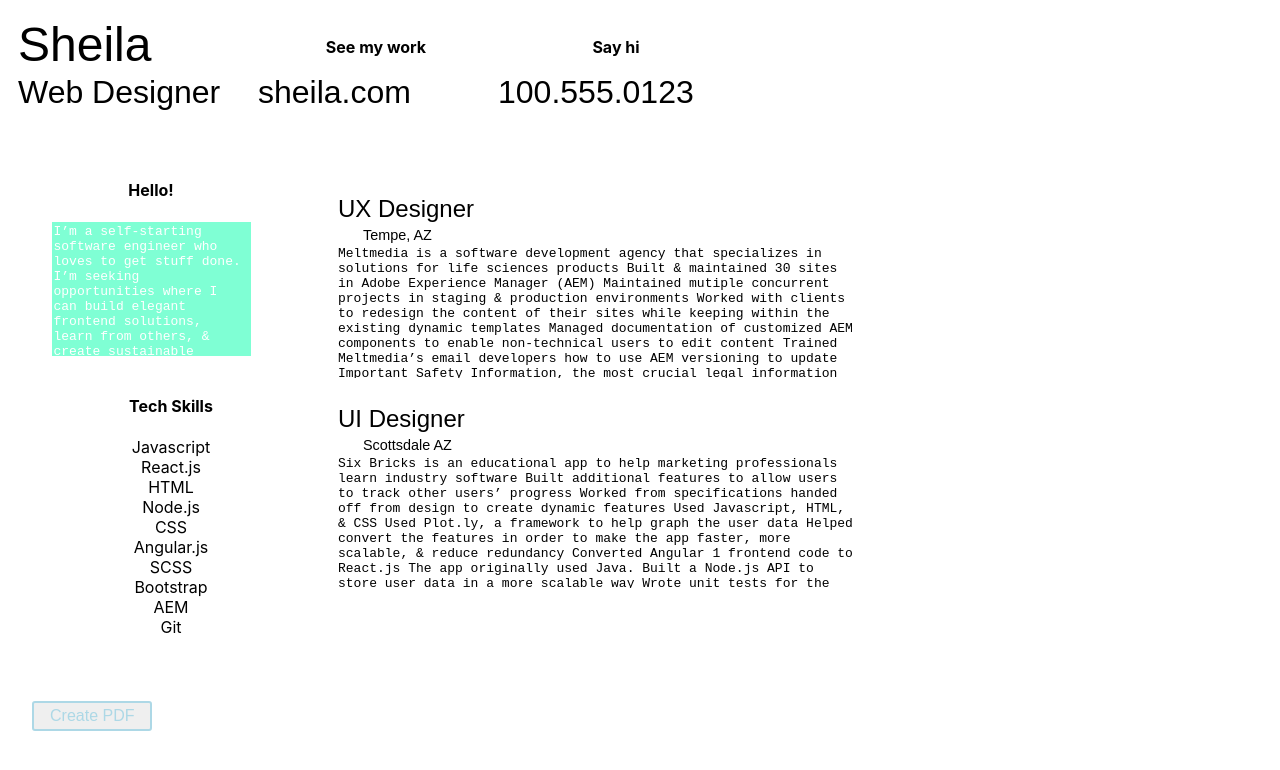
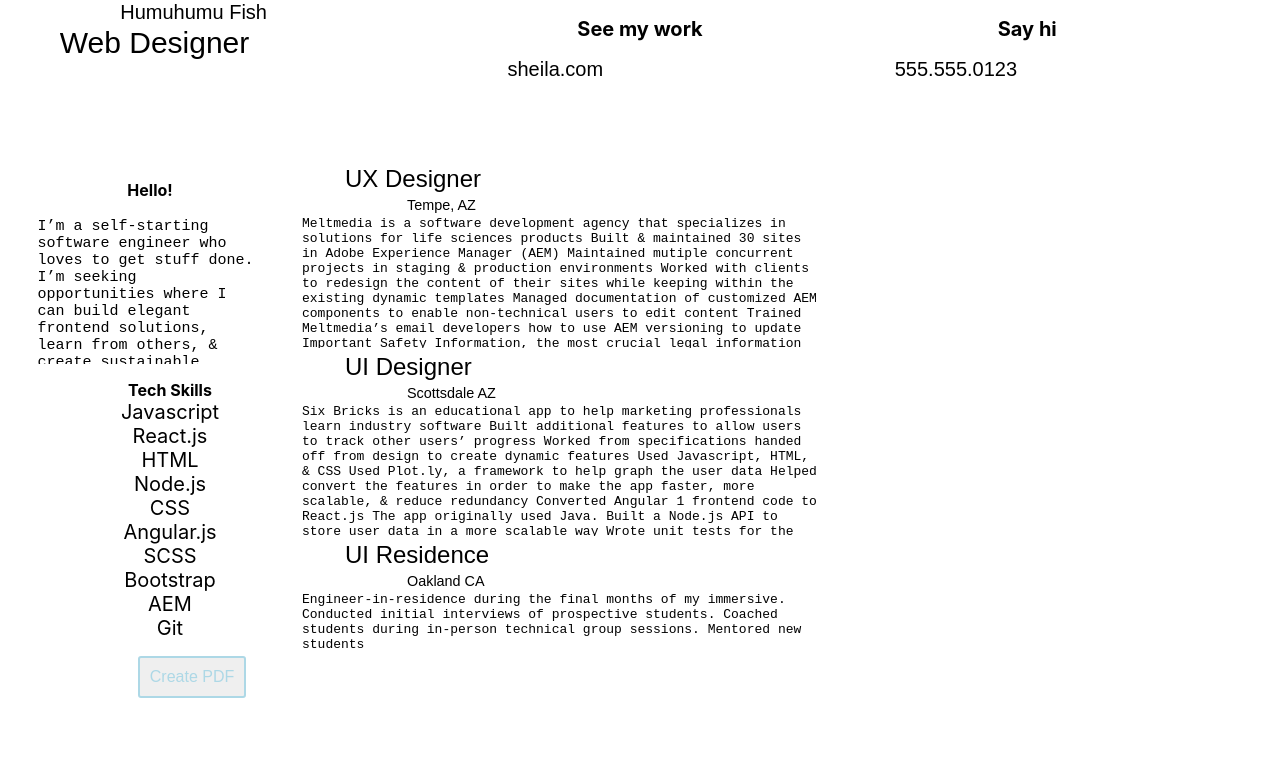
Before and after one commit to lizzkats/resume-builder-frontend, a React (Create React App) app: page / in a window 1280 px wide. Shown: the top 770 px of the page. Built offline with nearby package versions, Linux system fonts and the light colour scheme.

Commit message:
adds css grid and removes flexbox

```diff
--- a/src/components/BlurbUI.js
+++ b/src/components/BlurbUI.js
@@ -2,16 +2,12 @@ import React, {Component} from 'react';
 import styled from 'styled-components';
 
 const ChildWrapper = styled.section`
-  width: 15em;
-  padding: 15px;
   background: white;
   `;
 
 const BlurbText = styled.textarea`
     border: none;
-    font-size: 1em;
-    color: white;
-    background: aquamarine;
+    font-size: 15px;
     resize: none;
     border: none;
     overflow: hidden;
--- /dev/null
+++ b/src/components/Contact.js
@@ -0,0 +1,40 @@
+import React, {Component} from 'react';
+import styled from 'styled-components';
+
+const ContactInput = styled.input`
+  border: none;
+  font-size: 20px;
+  `;
+  const H1 = styled.h1`
+    color: black;
+    font-size: 20px;
+  `
+
+export default class Contact extends Component {
+  constructor(props){
+    super(props)
+    this.state = {
+      phone: "555.555.0123",
+    }
+    this.handleChange = this.handleChange.bind(this);
+  }
+
+  handleChange(event){
+    const {name, value} = event.target
+    this.setState({
+      [name] : value
+    })
+  }
+
+  render(){
+    return <div>
+              <H1>Say hi</H1>
+              <ContactInput
+                name="phone"
+                type="text"
+                value={this.state.phone}
+                onChange={this.handleChange}
+              />
+          </div>
+  }
+}
--- a/src/components/ContactUI.js
+++ /dev/null
@@ -1,85 +0,0 @@
-import React, {Component} from 'react';
-import styled from 'styled-components';
-
-const ChildWrapper = styled.section`
-  display: inline-block;
-  background: white;
-  width: 15em;
-  `;
-const NameInput = styled.input`
-  display: block;
-  border: none;
-  font-size: 3em;
-  `;
-const TitleInput = styled.input`
-  display: block;
-  border: none;
-  font-size: 2em;
-  `;
-const Input = styled.input`
-  display: block;
-  border: none;
-  font-size: 2em;
-  `;
-  const H1 = styled.h1`
-  display: block;
-    color: black;
-    font-size: 1em;
-  `
-
-export default class ContactUI extends Component {
-  constructor(props){
-    super(props)
-    this.state = {
-      name: "Sheila",
-      title: "Web Designer",
-      website: "sheila.com",
-      phone: "100.555.0123",
-    }
-    this.handleChange = this.handleChange.bind(this);
-  }
-
-  handleChange(event){
-    const {name, value} = event.target
-    this.setState({
-      [name] : value
-    })
-  }
-
-  render(){
-    return <div>
-            <ChildWrapper>
-              <NameInput
-                name="name"
-                type="text"
-                value={this.state.name}
-                onChange={this.handleChange}
-              />
-              <TitleInput
-                name="title"
-                type="text"
-                value={this.state.title}
-                onChange={this.handleChange}
-              />
-              </ChildWrapper>
-              <ChildWrapper>
-              <H1>See my work </H1>
-              <Input
-                name="website"
-                type="text"
-                value={this.state.website}
-                onChange={this.handleChange}
-              />
-            </ChildWrapper>
-            <ChildWrapper>
-              <H1>Say hi</H1>
-              <Input
-                name="phone"
-                type="text"
-                value={this.state.phone}
-                onChange={this.handleChange}
-              />
-            </ChildWrapper>
-          </div>
-  }
-}
--- a/src/components/ExperienceUI.js
+++ b/src/components/ExperienceUI.js
@@ -1,12 +1,6 @@
 import React, {Component} from 'react';
 import styled from 'styled-components';
 
-const ChildWrapper = styled.section`
-  background: white;
-  height: 10em;
-  width: 40em;
-  padding: 25px;
-  `;
 const ExperienceText = styled.textarea`
   border: none;
   font-size: 1em;
@@ -28,11 +22,6 @@ const ExperienceLocation = styled.input`
   border: none;
   `;
 
-const Experience = styled.div`
-  height: 10em;
-  width: 15em;
-  `;
-
 export default class ExperienceUI extends Component {
   constructor(props){
     super(props)
@@ -49,7 +38,12 @@ export default class ExperienceUI extends Component {
         title:"UI Designer",
         location: "Scottsdale AZ",
         description: "Six Bricks is an educational app to help marketing professionals learn industry software Built additional features to allow users to track other users’ progress Worked from specifications handed off from design to create dynamic features Used Javascript, HTML, & CSS Used Plot.ly, a framework to help graph the user data Helped convert the features in order to make the app faster, more scalable, & reduce redundancy Converted Angular 1 frontend code to React.js The app originally used Java. Built a Node.js API to store user data in a more scalable way Wrote unit tests for the Node.js backend using Jasmine"
-        }
+      },
+      {id: 3,
+      title: "UI Residence",
+      location: "Oakland CA",
+      description:  "Engineer-in-residence during the final months of my immersive. Conducted initial interviews of prospective students. Coached students during in-person technical group sessions. Mentored new students"
+      }
       ]
     }
     this.handleChange = this.handleChange.bind(this);
@@ -63,10 +57,9 @@ export default class ExperienceUI extends Component {
   }
 
   render(){
-    return  <ChildWrapper>
+    return  <div>
             { this.state.experience.map( item => (
-            <ChildWrapper>
-            <Experience key={item.id}>
+            <div key={item.id}>
               <ExperienceTitle
               name="title"
               type="text"
@@ -85,10 +78,9 @@ export default class ExperienceUI extends Component {
                 value={item.description}
                 onChange={this.handleChange}
               />
-              </Experience>
-              </ChildWrapper>
+              </div>
             ))
             }
-            </ChildWrapper>
+            </div>
   }
 }
--- /dev/null
+++ b/src/components/NameTitle.js
@@ -0,0 +1,47 @@
+import React, {Component} from 'react';
+import styled from 'styled-components';
+
+const NameInput = styled.input`
+  border: none;
+  font-size: 20px;
+  `;
+
+const Title = styled.input`
+  border: none;
+  font-size: 30px;
+  `;
+
+  export default class NameTitle extends Component {
+    constructor(props){
+      super(props)
+      this.state = {
+        name: "Humuhumu Fish",
+        title: "Web Designer"
+      }
+      this.handleChange = this.handleChange.bind(this);
+    }
+
+    handleChange(event){
+      const {name, value} = event.target
+      this.setState({
+        [name] : value
+      })
+    }
+
+  render(){
+    return <div>
+      <NameInput
+        name="name"
+        type="text"
+        value={this.state.name}
+        onChange={this.handleChange}
+      />
+      <Title
+        name="title"
+        type="text"
+        value={this.state.title}
+        onChange={this.handleChange}
+        />
+    </div>
+    }
+  }
--- a/src/components/ResumeUI.js
+++ b/src/components/ResumeUI.js
@@ -1,43 +1,50 @@
 import React, { Component } from "react";
 import SubmitPDF from './SubmitPDF';
 import styled from 'styled-components';
-import ContactUI from './ContactUI';
+import NameTitle from './NameTitle';
+import Website from './Website';
+import Contact from './Contact';
 import ExperienceUI from './ExperienceUI';
 import SkillsUI from './SkillsUI';
 import BlurbUI from './BlurbUI';
 
 const Wrapper = styled.section`
-    display: flex;
-    flex-direction: row;
-    justify-content: flex-start;
-    padding: 1em;
-    background: white;
-  `;
-const BlurbAndSkills = styled.section`
-    display: flex;
-    flex-direction: column;
-    justify-content: flex-start;
+    width: 100%;
+    display: grid;
+    grid-template-rows: 200px auto;
+    grid-template-columns: 300px 400px;
     background: white;
   `;
 
+const NameWrapper = styled.section`
+    display: grid;
+    grid-template-rows: 1fr auto 1fr;
+    grid-template-columns: 1fr auto 1fr;
+    background: white;
+  `;
+
+const ButtonWrapper = styled.section`
+    display: grid;
+    grid-template-columns: 30% auto;
+  `;
 
 export default class ResumeUI extends Component {
   render() {
     return (
       <div>
-      <Wrapper>
-        <ContactUI />
-      </Wrapper>
-      <Wrapper>
-        <BlurbAndSkills>
-        <BlurbUI />
-        <SkillsUI />
-        </BlurbAndSkills>
-        <ExperienceUI />
-      </Wrapper>
-      <Wrapper>
-      <SubmitPDF />
-      </Wrapper>
+        <NameWrapper>
+          <NameTitle/>
+          <Website />
+          <Contact />
+        </NameWrapper>
+        <Wrapper>
+          <BlurbUI />
+          <ExperienceUI />
+          <SkillsUI />
+        </Wrapper>
+        <ButtonWrapper>
+          <SubmitPDF />
+        </ButtonWrapper>
       </div>
     );
   }
--- a/src/components/SkillsUI.js
+++ b/src/components/SkillsUI.js
@@ -2,7 +2,6 @@ import React, {Component} from 'react';
 import styled from 'styled-components';
 
 const ChildWrapper = styled.section`
-  display: block;
   background: white;
   `;
   const Skills = styled.ul`
@@ -11,11 +10,7 @@ const ChildWrapper = styled.section`
   const SkillItem = styled.li`
   border: none;
   list-style: none;
-  font-size: 1em;
-  `
-  const H1 = styled.h1`
-    color: black;
-    font-size: 1em;
+  font-size: 20px;
   `
 
 export default class SkillsUI extends Component {
@@ -37,7 +32,7 @@ export default class SkillsUI extends Component {
   render(){
     return <ChildWrapper>
       <Skills>
-      <H1>Tech Skills</H1>
+      <b>Tech Skills</b>
       {this.state.skills.map(item =>(
         <SkillItem key={item}>{item}</SkillItem>
       ))}
--- a/src/components/SubmitPDF.js
+++ b/src/components/SubmitPDF.js
@@ -2,14 +2,11 @@ import React from "react";
 import styled from 'styled-components';
 
 const Button = styled.button`
-  display: inline-block;
   color: lightblue;
   font-size: 1em;
-  margin: 1em;
-  padding: 0.25em 1em;
   border: 2px solid lightblue;
   border-radius: 3px;
-  display: block;
+  padding: 10px;
 `;
 
 export default class SubmitPDF extends React.Component {
@@ -30,7 +27,7 @@ export default class SubmitPDF extends React.Component {
         'Accept': 'application/json',
         'Content-type': 'application/json'
       },
-      body: JSON.stringify({name: this.props.name, title: this.props.title})
+      body: JSON.stringify({name: this.props.name, title: this.props.title, website: this.props.website, phone: this.props.phone})
     }).then(response => {console.log(response.text())})
   }
 
--- /dev/null
+++ b/src/components/Website.js
@@ -0,0 +1,40 @@
+import React, {Component} from 'react';
+import styled from 'styled-components';
+
+const WebsiteInput = styled.input`
+  border: none;
+  font-size: 20px;
+  `;
+  const H1 = styled.h1`
+    color: black;
+    font-size: 20px;
+  `
+
+export default class Website extends Component {
+  constructor(props){
+    super(props)
+    this.state = {
+      website: "sheila.com",
+    }
+    this.handleChange = this.handleChange.bind(this);
+  }
+
+  handleChange(event){
+    const {name, value} = event.target
+    this.setState({
+      [name] : value
+    })
+  }
+
+  render(){
+    return <div>
+              <H1>See my work </H1>
+              <WebsiteInput
+                name="website"
+                type="text"
+                value={this.state.website}
+                onChange={this.handleChange}
+              />
+          </div>
+  }
+}
```
